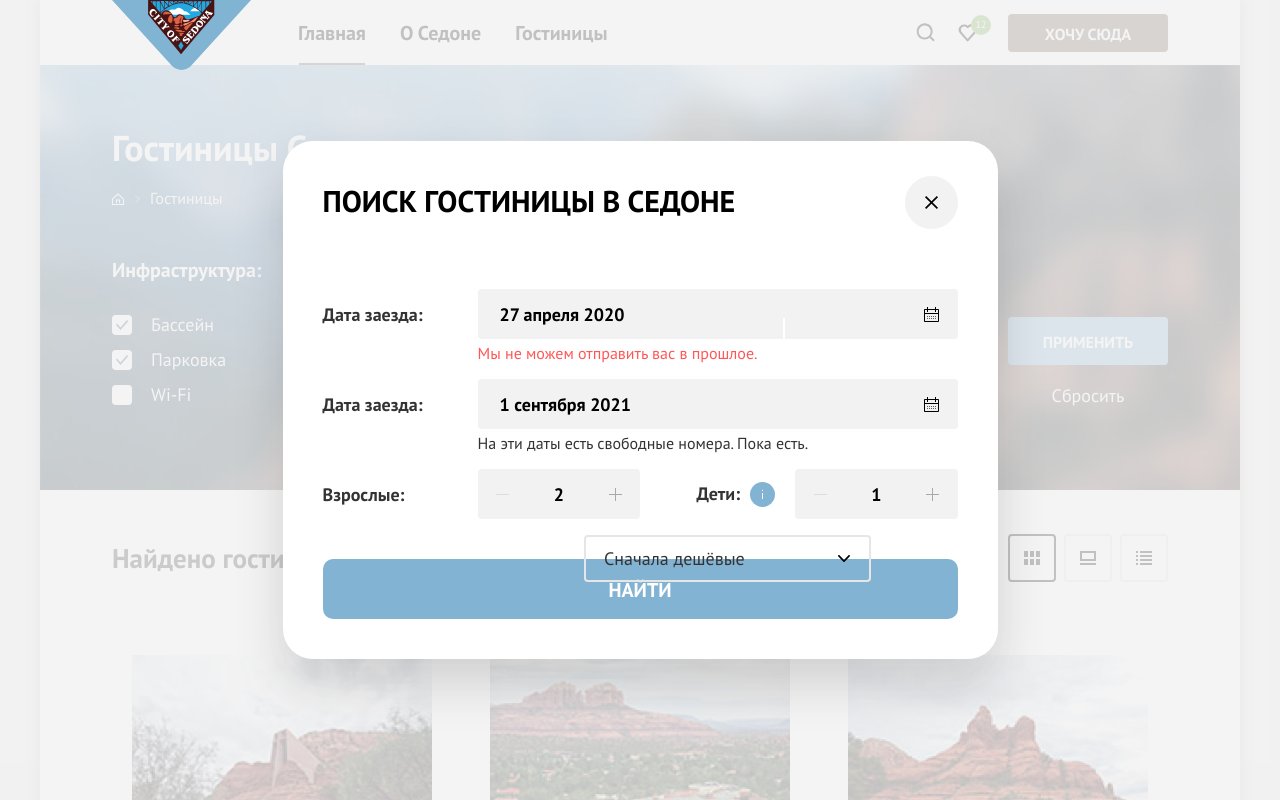
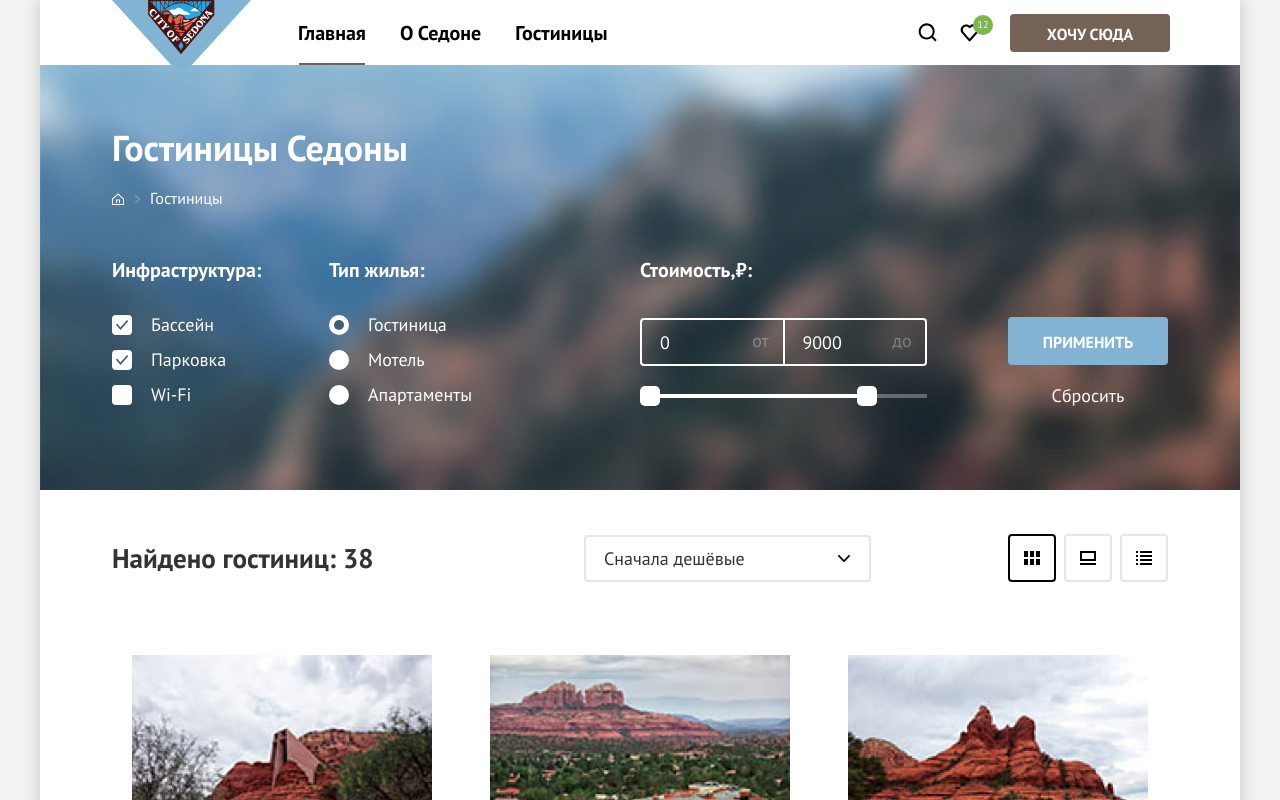
Before and after one commit to rocketDim/sedona, a plain HTML site: page catalog.html in a window 1280 px wide. Shown: the top 800 px of the page. Drawn offline with Linux system fonts and the light colour scheme.

Commit message:
проект закончен!

```diff
--- a/catalog.html
+++ b/catalog.html
@@ -4,6 +4,7 @@
 <head>
     <meta charset="utf-8">
     <title>Sedona</title>
+    <link rel="icon" type="images/png" sizes="32x32" href="/favicon.png">
     <link rel="stylesheet" href="styles/styles_1.css">
 </head>
 
@@ -42,7 +43,7 @@
                     <span class="icon-button-counter">12</span>
                     <svg aria-hidden="true" focusable="false" width="19" height="18" xmlns="http://www.w3.org/2000/svg">
                         <path fill="#000"
-                            d="M9.58 17.41a.9.9 0 0 1-.8-.4c-5.4-6.1-6.7-7.5-7-7.9a5.4 5.4 0 0 1 4.4-8.7c1.3 0 2.5.5 3.5 1.3a5.46 5.46 0 0 1 9 4.1c0 1.3-.5 2.5-1.3 3.4l-7 7.9c-.2.2-.4.3-.8.3Zm-6-9.5c.3.4 3.5 4 6.1 6.9l6.2-7c.5-.5.7-1.2.7-2 0-1.8-1.5-3.3-3.3-3.3-1 0-2 .5-2.7 1.3-.3.3-.6.4-.9.4-.3 0-.6-.2-.8-.4-.7-.8-1.7-1.3-2.7-1.3-1.8 0-3.3 1.5-3.3 3.3-.1.9.3 1.6.7 2.1-.1 0-.1 0 0 0Z">
+                            d="M9.58 17.41a.9.9 0 0 1-.8-.4c-5.4-6.1-6.7-7.5-7-7.9a5.4 5.4 0 0 1 4.4-8.7c1.3 0 2.5.5 3.5 1.3a5.46 5.46 0 0 1 9 4.1c0 1.3-.5 2.5-1.3 3.4l-7 7.9c-.2.2-.4.3-.8.3Zm-6-9.5c.3.4 3.5 4 6.1 6.9l6.2-7c.5-.5.7-1.2.7-2 0-1.8-1.5-3.3-3.3-3.3-1 0-2 .5-2.7 1.3-.3.3-.6.4-.9.4-.3 0-.6-.2-.8-.4-.7-.8-1.7-1.3-2.7-1.3-1.8 0-3.3 1.5-3.3 3.3-.1.9.3 1.6.7 2.1-.1 0-.1 0 0 0Z" />
                     </svg>
                 </a>
                 <a class="button button-secondary navigation-user-button" href="#">Хочу сюда</a>
@@ -90,9 +91,9 @@
                                     <span class="infrastructure-label">Wi-Fi</span>
                                 </label>
                             </li>
+                        </ul>
+                    </fieldset>
 
-                    </fieldset>
-                    </ul>
 
 
                     <fieldset class="catalog-filter-group">
@@ -111,9 +112,9 @@
                                 <input class="infrastructure-input" type="radio" name="housing" value="apartments">
                                 <span class="infrastructure-label">Апартаменты</span>
                             </li>
+                        </ul>
+                    </fieldset>
 
-                    </fieldset>
-                    </ul>
 
                     <fieldset class="catalog-filter-group catalog-filter-price">
                         <legend class="catalog-filter-title">Стоимость,₽:</legend>
@@ -161,7 +162,7 @@
             <h3 class="visually-hidden">Результаты поиска</h3>
 
             <div class="sorting">
-                <h1 class="sorting-title">Найдено гостиниц: 38</h1>
+                <h2 class="sorting-title">Найдено гостиниц: 38</h2>
 
                 <h3 class="visually-hidden">Сортировка и отображение</h3>
                 <details class="select sorting-select">
@@ -368,6 +369,7 @@
                     <button class="newsletter-button button button-large" type="submit">Подписаться</button>
                 </form>
             </section>
+        </section>
     </main>
 
     <footer class="page-footer">
@@ -443,13 +445,15 @@
             <form class="modal-content search-form" action="https://echo.htmlacademy.ru/" method="post">
                 <div class="search-form-date field field-search">
                     <label class="field-title" for="date-in">Дата заезда:</label>
-                  <input class="field-input" type="text" name="date-in" id="date-in" placeholder="Укажите дату" value="27 апреля 2020">
+                    <input class="field-input" type="text" name="date-in" id="date-in" placeholder="Укажите дату"
+                        value="27 апреля 2020">
                     <span class="field-message field-message-error">Мы не можем отправить вас в прошлое.</span>
                 </div>
 
                 <div class="search-form-date field field-search">
                     <label class="field-title" for="date-out">Дата заезда:</label>
-                  <input class="field-input" type="text" name="date-out" id="date-out" placeholder="Укажите дату" value="1 сентября 2021">
+                    <input class="field-input" type="text" name="date-out" id="date-out" placeholder="Укажите дату"
+                        value="1 сентября 2021">
                     <span class="field-message">На эти даты есть свободные номера. Пока есть.</span>
                 </div>
 
@@ -461,7 +465,8 @@
                             <span class="visually-hidden">Уменьшить количество</span>
                         </button>
 
-                    <input class="number-input field-input" type="number" name="adults-amount" id="adults" placeholder="0" value="2" min="1" step="1">
+                        <input class="number-input field-input" type="number" name="adults-amount" id="adults"
+                            placeholder="0" value="2" min="1" step="1">
 
                         <button class="number-button number-button-plus" type="button">
                             <span class="visually-hidden">Увеличить количество</span>
@@ -474,7 +479,8 @@
                         <label for="children">Дети:</label>
                         <span class="field-info" id="children-info">
                             <span class="field-info-text">
-                        Укажите количество детей, которые будут с вами, возраст которых от 6 до 18 лет. Дети до 6 лет размещаются бесплатно.
+                                Укажите количество детей, которые будут с вами, возраст которых от 6 до 18 лет. Дети до
+                                6 лет размещаются бесплатно.
                             </span>
                         </span>
                     </span>
@@ -484,7 +490,8 @@
                             <span class="visually-hidden">Уменьшить количество</span>
                         </button>
 
-                    <input class="number-input field-input" type="number" name="children-amount" id="children" aria-describedby="children-info" placeholder="0" value="1" min="0" step="1">
+                        <input class="number-input field-input" type="number" name="children-amount" id="children"
+                            aria-describedby="children-info" placeholder="0" value="1" min="0" step="1">
 
                         <button class="number-button number-button-plus" type="button">
                             <span class="visually-hidden">Увеличить количество</span>
--- a/styles/styles_1.css
+++ b/styles/styles_1.css
@@ -171,6 +171,7 @@
     align-items: center;
     justify-content: flex-end;
     min-width: 321px;
+    margin-right: -2px;
 }
 
 .navigation-user-button {
@@ -825,46 +826,6 @@
     border: 5px solid transparent;
     border-radius: 50%;
 }
-
-
-
-/*.infrastructure-mark {
-  position: absolute;
-  top: 2px;
-  left: 0;
-  width: 16px;
-  height: 16px;
-  background: #FFFFFF;
-  border-radius: 4px;
-}
-
-.infrastructure:hover .infrastructure-mark {
-  border-color: #FFFFFF;
-}
-
-.infrastructure-input:disabled + .infrastructure-mark {
-  border-color: #FFFFFF;
-}
-
-.infrastructure-input[type="checkbox"]:checked + .infrastructure-mark::before,
-.infrastructure-input[type="checkbox"]:checked + .infrastructure-mark::after {
-  position: absolute;
-  top: 7px;
-  left: 2px;
-  width: 12px;
-  height: 2px;
-  background-color: #3F5E72;;
-  content: "";
-}
-
-.infrastructure-input[type="checkbox"]:checked + .infrastructure-mark::before {
-  transform: rotate(45deg);
-}
-
-.infrastructure-input[type="checkbox"]:checked + .infrastructure-mark::after {
-  transform: rotate(-45deg);
-}*/
-
 
 /* hotel */
 
@@ -1581,7 +1542,7 @@
 
   /* modal window */
 
-.modal-container {
+.modal-container-opened {
   display: grid;
   grid-template-columns: 1fr min-content;
   row-gap: 54px;
```
Also changed, not shown: index.html (+2 -1 lines), favicon.png (added), 1 other file. Lines whose indentation alone changed are shown as unchanged.
